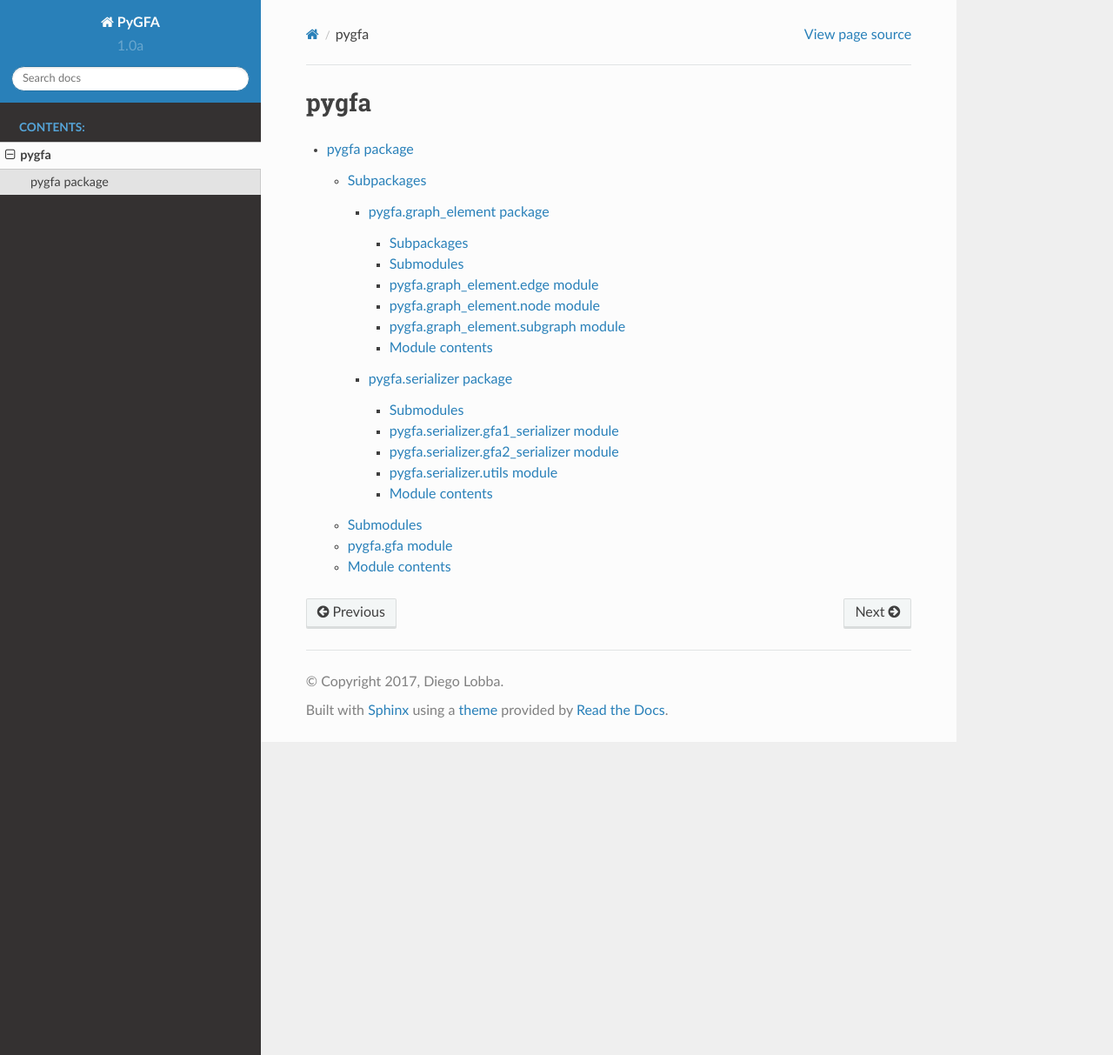
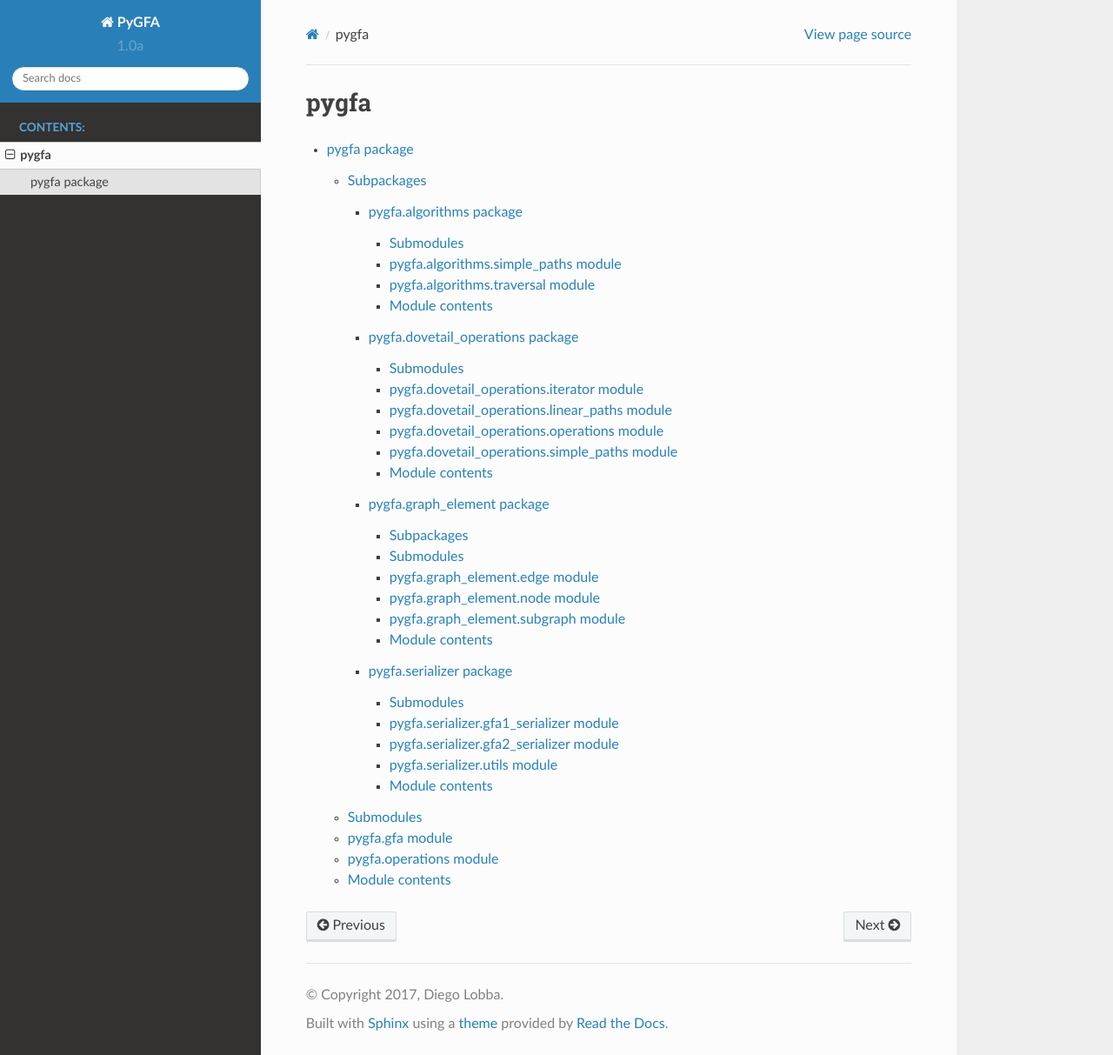
Before and after one commit to AlgoLab/pygfa, a Sphinx documentation site: the page built from doc/source/modules.rst, in a window 1280 px wide and 1213 px high. Shown: the whole window at 87% size. Built offline with Sphinx 7.4.7 and the Read the Docs theme 2.0.0, drawn with Linux system fonts in a browser that asks for light colours.

Commit message:
added missing documentation

```diff
--- /dev/null
+++ b/doc/source/pygfa.algorithms.rst
@@ -0,0 +1,30 @@
+pygfa\.algorithms package
+=========================
+
+Submodules
+----------
+
+pygfa\.algorithms\.simple\_paths module
+---------------------------------------
+
+.. automodule:: pygfa.algorithms.simple_paths
+    :members:
+    :undoc-members:
+    :show-inheritance:
+
+pygfa\.algorithms\.traversal module
+-----------------------------------
+
+.. automodule:: pygfa.algorithms.traversal
+    :members:
+    :undoc-members:
+    :show-inheritance:
+
+
+Module contents
+---------------
+
+.. automodule:: pygfa.algorithms
+    :members:
+    :undoc-members:
+    :show-inheritance:
--- /dev/null
+++ b/doc/source/pygfa.dovetail_operations.rst
@@ -0,0 +1,46 @@
+pygfa\.dovetail\_operations package
+===================================
+
+Submodules
+----------
+
+pygfa\.dovetail\_operations\.iterator module
+--------------------------------------------
+
+.. automodule:: pygfa.dovetail_operations.iterator
+    :members:
+    :undoc-members:
+    :show-inheritance:
+
+pygfa\.dovetail\_operations\.linear\_paths module
+-------------------------------------------------
+
+.. automodule:: pygfa.dovetail_operations.linear_paths
+    :members:
+    :undoc-members:
+    :show-inheritance:
+
+pygfa\.dovetail\_operations\.operations module
+----------------------------------------------
+
+.. automodule:: pygfa.dovetail_operations.operations
+    :members:
+    :undoc-members:
+    :show-inheritance:
+
+pygfa\.dovetail\_operations\.simple\_paths module
+-------------------------------------------------
+
+.. automodule:: pygfa.dovetail_operations.simple_paths
+    :members:
+    :undoc-members:
+    :show-inheritance:
+
+
+Module contents
+---------------
+
+.. automodule:: pygfa.dovetail_operations
+    :members:
+    :undoc-members:
+    :show-inheritance:
--- a/doc/source/pygfa.rst
+++ b/doc/source/pygfa.rst
@@ -6,6 +6,8 @@ Subpackages
 
 .. toctree::
 
+    pygfa.algorithms
+    pygfa.dovetail_operations
     pygfa.graph_element
     pygfa.serializer
 
@@ -20,6 +22,14 @@ pygfa\.gfa module
     :undoc-members:
     :show-inheritance:
 
+pygfa\.operations module
+------------------------
+
+.. automodule:: pygfa.operations
+    :members:
+    :undoc-members:
+    :show-inheritance:
+
 
 Module contents
 ---------------
```
